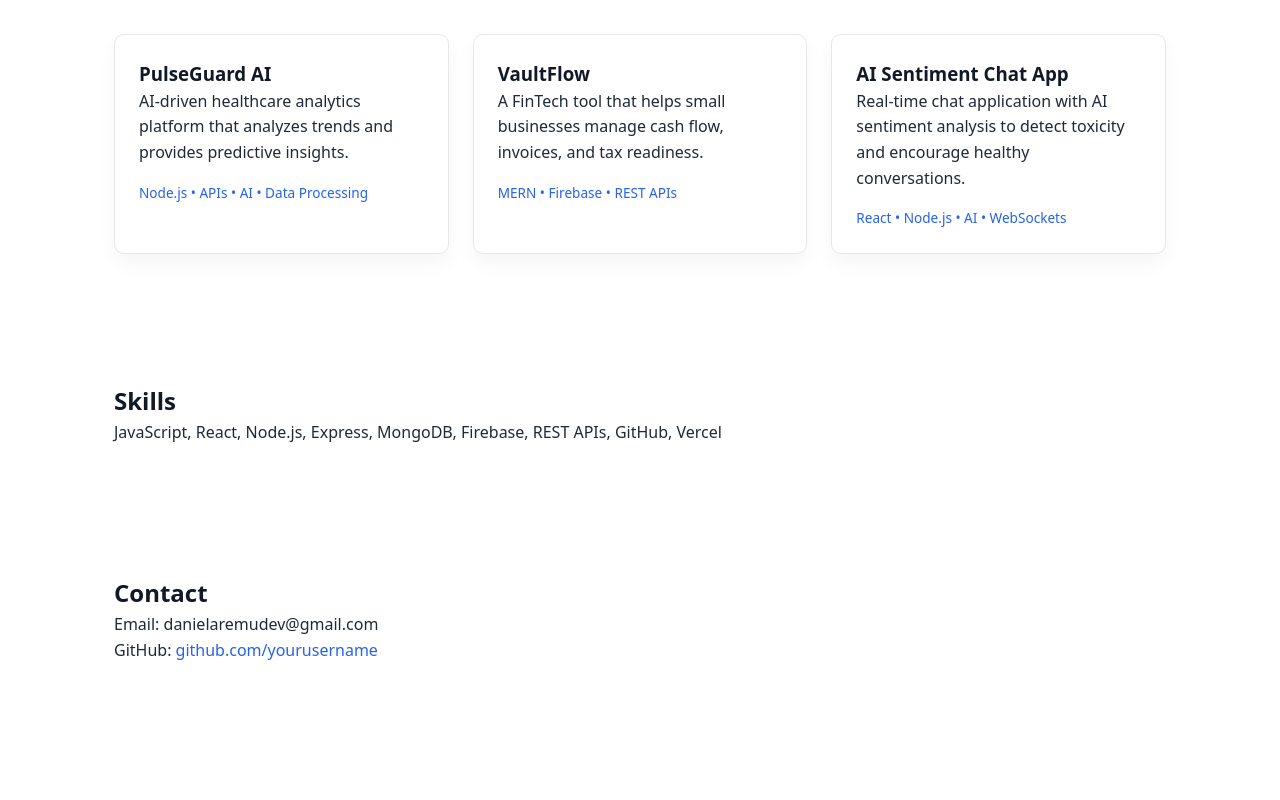
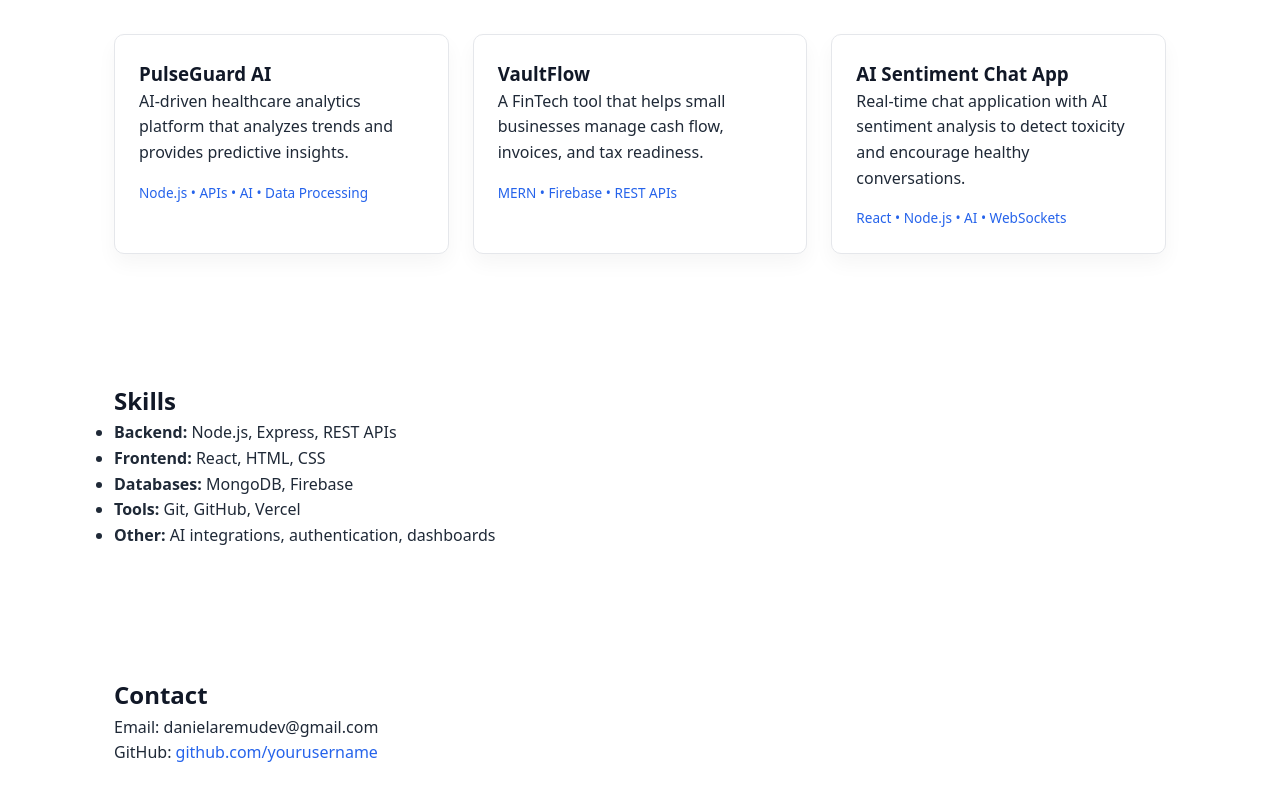
Before and after one commit to Rabbi111-cloud/PORTFOLIO-WEBSITE, a React (Vite) app: page / in a window 1280 px wide. Shown: the part 1044-1844 px from the top of the page. Before the commit the page ends 1771 px from the top, so only its background shows below. Built offline with nearby package versions, Linux system fonts and the light colour scheme.

Commit message:
Update Skills.jsx

```diff
--- a/src/components/Skills.jsx
+++ b/src/components/Skills.jsx
@@ -2,10 +2,13 @@ export default function Skills() {
   return (
     <section>
       <h2>Skills</h2>
-      <p>
-        JavaScript, React, Node.js, Express, MongoDB, Firebase, REST APIs,
-        GitHub, Vercel
-      </p>
+      <ul>
+        <li><strong>Backend:</strong> Node.js, Express, REST APIs</li>
+        <li><strong>Frontend:</strong> React, HTML, CSS</li>
+        <li><strong>Databases:</strong> MongoDB, Firebase</li>
+        <li><strong>Tools:</strong> Git, GitHub, Vercel</li>
+        <li><strong>Other:</strong> AI integrations, authentication, dashboards</li>
+      </ul>
     </section>
   );
 }
```
